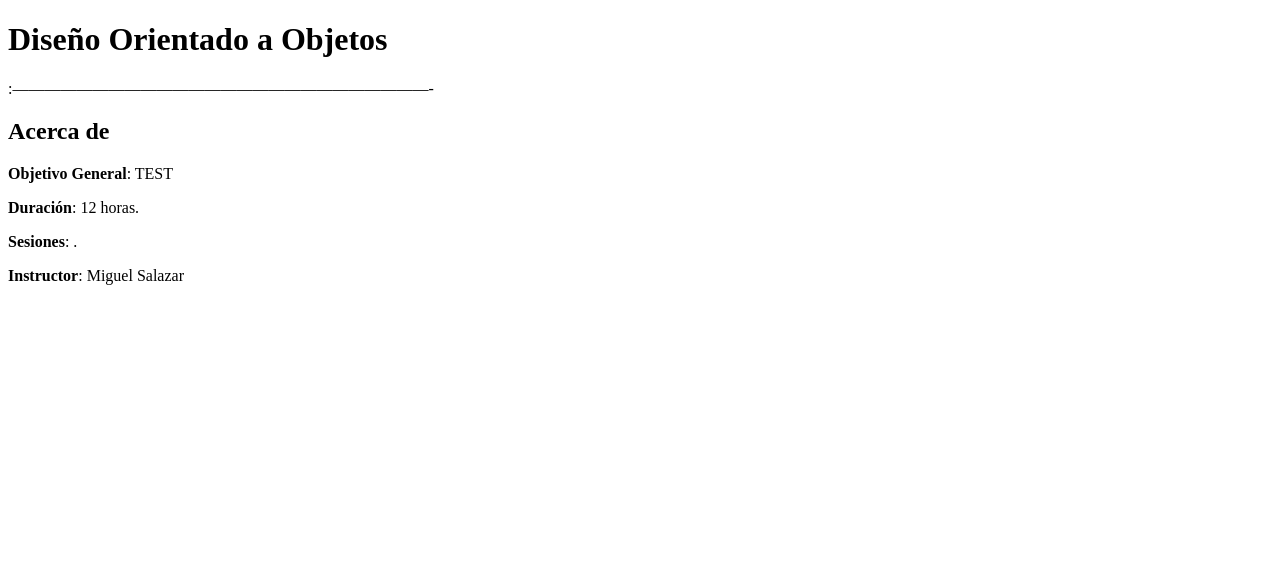
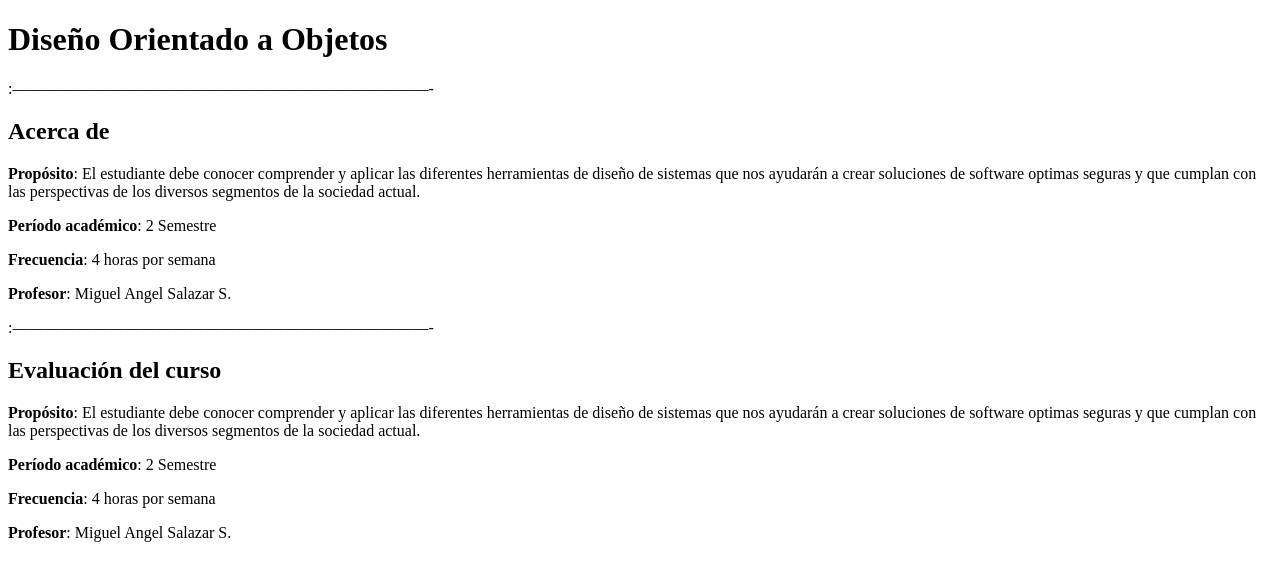
Before and after one commit to BautistaCanoBrenda/DOO201709, a Jekyll site: the page built from slides/lessons/lesson00-info.md, in a window 1280 px wide. Shown: the top 581 px of the page. Built offline with Jekyll 4.4.1, drawn with Linux system fonts in a browser that asks for light colours; nearby versions of some CDN libraries; our own code applies the rules of GitHub Pages for plain Markdown files; library files that are not in the unit come from our copies.

Commit message:
end branch

```diff
--- a/_includes/header.html
+++ b/_includes/header.html
@@ -3,6 +3,6 @@
   <p>Material para curso de DOO en LSTI - FCFM</p>
 
   <p class="view"><a href="{{ site.url }}/slides/"> <i class="fa fa-tv"></i> Presentación <small>Diapositivas con información general</small></a></p>
-  <p class="view"><a href="https://github.com/migsalazar/doo201709"> <i class="fa fa-code"></i> Código fuente <small>Asignaciones y ejemplos</small></a></p>
+  <p class="view"><a href="https://github.com/migsalazar/doo201709"> <i class="fa fa-code"></i> Repositorio <small>Asignaciones y ejemplos</small></a></p>
   <p class="view"><a href="https://github.com/migsalazar/doo201709/wiki"> <i class="fa fa-file-text-o"></i> Referencias <small>Enlaces de consulta</small></a></p>
 </header>
--- a/slides/lessons/lesson00-info.md
+++ b/slides/lessons/lesson00-info.md
@@ -4,10 +4,22 @@
 
 ## Acerca de
 
-**Objetivo General**: TEST
+**Propósito**: El estudiante debe conocer comprender y aplicar las diferentes herramientas de diseño de sistemas que nos ayudarán a crear soluciones de software optimas seguras y que cumplan con las perspectivas de los diversos segmentos de la sociedad actual.
 
-**Duración**: 12 horas.
+**Período académico**: 2 Semestre
 
-**Sesiones**: .
+**Frecuencia**: 4 horas por semana
 
-**Instructor**: Miguel Salazar
+**Profesor**: Miguel Angel Salazar S.
+
+:-------------------------------------------------------------------------------
+
+## Evaluación del curso
+
+**Propósito**: El estudiante debe conocer comprender y aplicar las diferentes herramientas de diseño de sistemas que nos ayudarán a crear soluciones de software optimas seguras y que cumplan con las perspectivas de los diversos segmentos de la sociedad actual.
+
+**Período académico**: 2 Semestre
+
+**Frecuencia**: 4 horas por semana
+
+**Profesor**: Miguel Angel Salazar S.
--- a/static/css/styles.css
+++ b/static/css/styles.css
@@ -88,8 +88,7 @@ h3, h4, h5, h6 {
 }
 
 a {
-  /*color:#39c;*/
-  color: #c63417;
+  color: #279AF1;
   text-decoration:none;
 }
 
@@ -100,7 +99,7 @@ a:hover {
 a small {
   font-size:11px;
   color:#777;
-  margin-top:-0.3em;
+  margin-top: 3px;
   display:block;
 }
 
@@ -297,6 +296,7 @@ footer {
     position:static;
   }
 
+
   pre, code {
     word-wrap:normal;
   }
```
